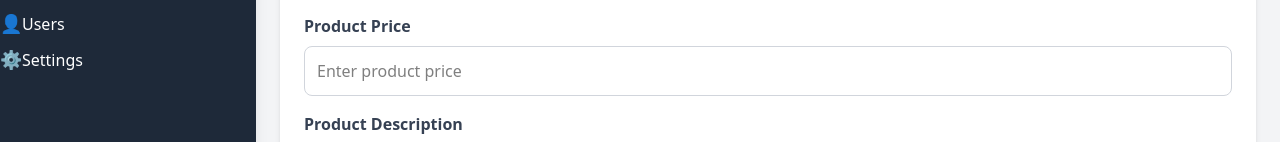
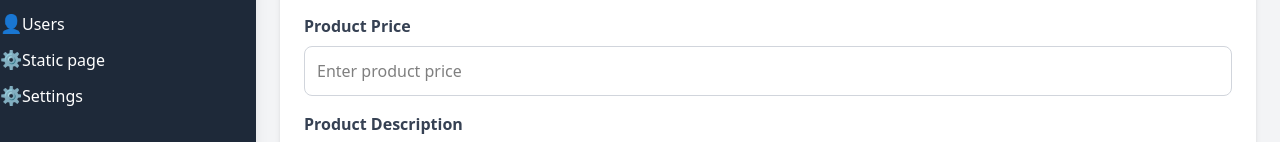
Before and after one commit to manjeet-devs/react_project, a React (Vite) app: page /admin in a window 1280 px wide. Shown: the part 260-402 px from the top of the page. Built offline with nearby package versions, Linux system fonts and the light colour scheme.

Commit message:
file added

```diff
--- a/src/admin/components/SideBar.jsx
+++ b/src/admin/components/SideBar.jsx
@@ -3,11 +3,12 @@ import { Link } from 'react-router-dom'; // Optional if using React Router
 
 const SideBar = () => {
   const menuItems = [
-    { name: 'Dashboard', icon: '🏠', path: '/admin' },
-    { name: 'Products', icon: '📦', path: '/admin/products' },
-    { name: 'Orders', icon: '🛒', path: '/admin/orders' },
-    { name: 'Users', icon: '👤', path: '/admin/user' },
-    { name: 'Settings', icon: '⚙️', path: '/admin/settings' },
+    { name: 'Dashboard', icon: ' 🏠', path: '/admin' },
+    { name: 'Products', icon: ' 📦', path: '/admin/products' },
+    { name: 'Orders', icon: ' 🛒', path: '/admin/orders' },
+    { name: 'Users', icon: ' 👤', path: '/admin/user' },
+    { name: 'Static page', icon: '⚙️', path: '/admin/staticpage' },
+    { name: 'Settings', icon: ' ⚙️', path: '/admin/settings' },
   ];
 
   return (
```
